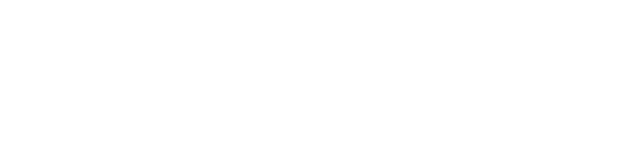
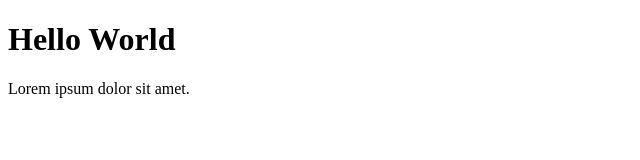
Before and after one commit to mosi83/Test01, a plain HTML site: page index.html in a window 1280 px wide. Shown: the whole page, without its empty margins (0-640 px from the left). Drawn offline with Linux system fonts and the light colour scheme.

Commit message:
Add text

```diff
--- a/index.html
+++ b/index.html
@@ -6,6 +6,7 @@
     <title>Document</title>
 </head>
 <body>
-
+    <h1> Hello World</h1>
+    <p>Lorem ipsum dolor sit amet.</p>
 </body>
 </html>
```
